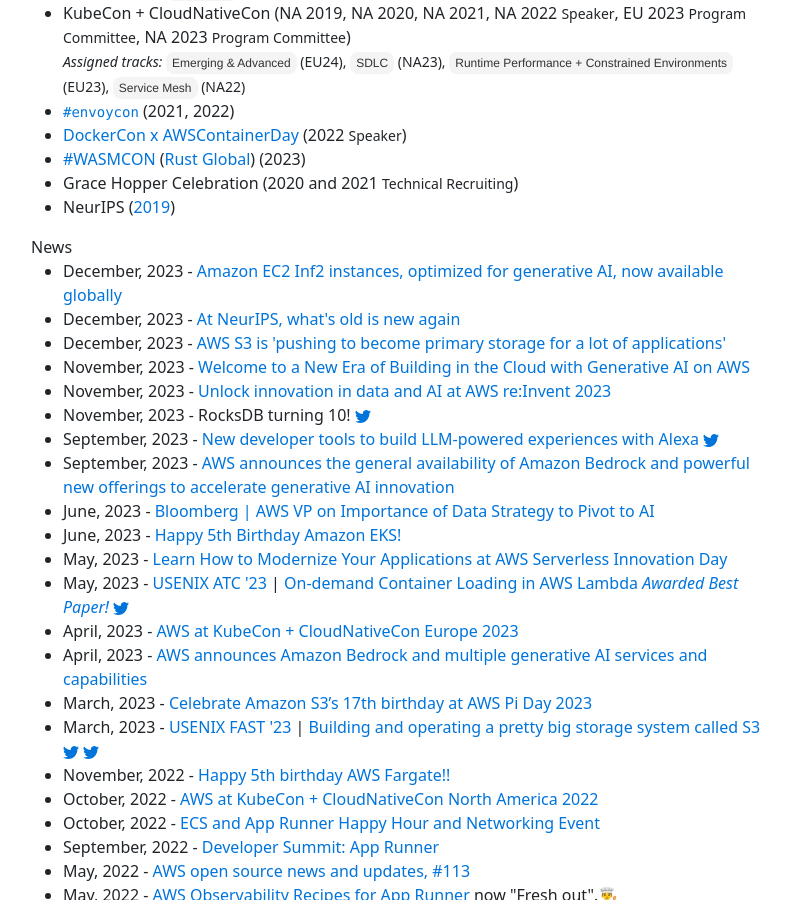
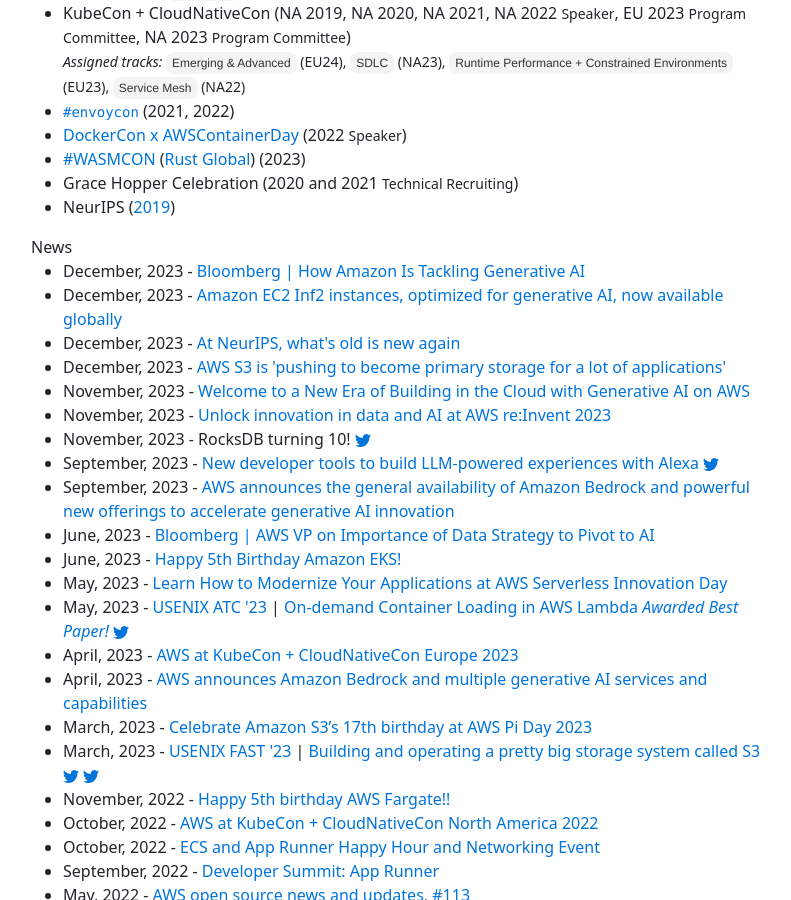
Before and after one commit to gfw001/gfw001.github.io, a Jekyll site: the page index.html, which Jekyll copies as it is, in a window 1280 px wide and 900 px high, scrolled down 1657 px. Shown: the whole window, without its empty margins (51-842 px from the left). Built offline with Jekyll 4.4.1, drawn with Linux system fonts in a browser that asks for light colours.

Commit message:
Update index.html

```diff
--- a/index.html
+++ b/index.html
@@ -344,6 +344,10 @@
       News
 	<ul>
 	<li>
+	        December, 2023 - <a href="https://www.bloomberg.com/news/videos/2023-12-18/how-amazon-is-tackling-generative-ai-video">Bloomberg | How Amazon Is Tackling Generative AI</a>
+
+	</li>
+	<li>
 	        December, 2023 - <a href="https://aws.amazon.com/about-aws/whats-new/2023/12/amazon-ec2-inf2-instances-generative-ai/">Amazon EC2 Inf2 instances, optimized for generative AI, now available globally</a>
 
 	</li>
```
